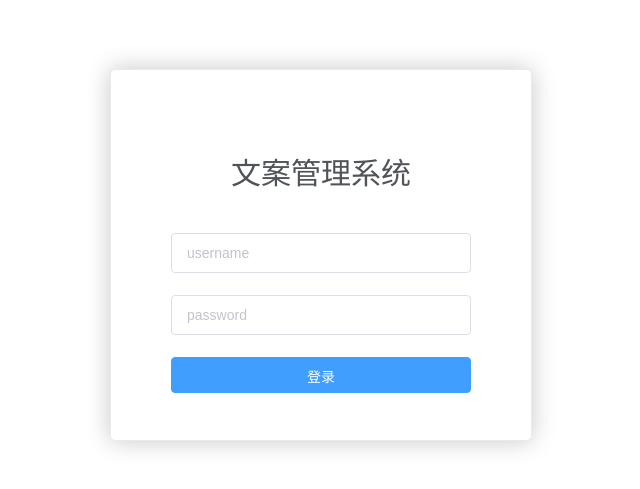
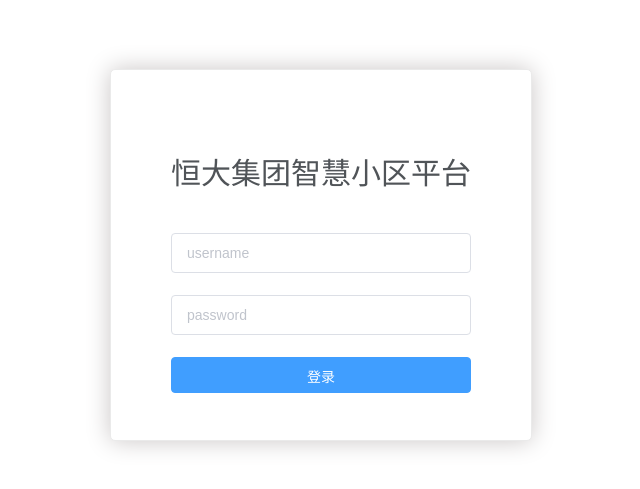
Before and after one commit to icnbrave/headline-frontend, a Vue app: page /login in a window 1280 px wide. Shown: the part 111-600 px from the top of the page, without its empty margins (319-959 px from the left). Built offline with nearby package versions, Linux system fonts and the light colour scheme.

Commit message:
Revert "rename tool"
This reverts commit a19048ce9e6cea69e85b0f6010ac0ae9b36f77c8.

```diff
--- a/src/views/UserMgmt/login/Login.vue
+++ b/src/views/UserMgmt/login/Login.vue
@@ -3,7 +3,7 @@
 
         <div class="ms-login">
             <el-form :model="ruleForm" :rules="rules" ref="ruleForm" label-width="0px" class="demo-ruleForm">
-            <div class="ms-title">文案管理系统</div>
+            <div class="ms-title">恒大集团智慧小区平台</div>
                 <el-form-item prop="username">
                     <el-input v-model="ruleForm.username" value="admin" placeholder="username"></el-input>
                 </el-form-item>
```
